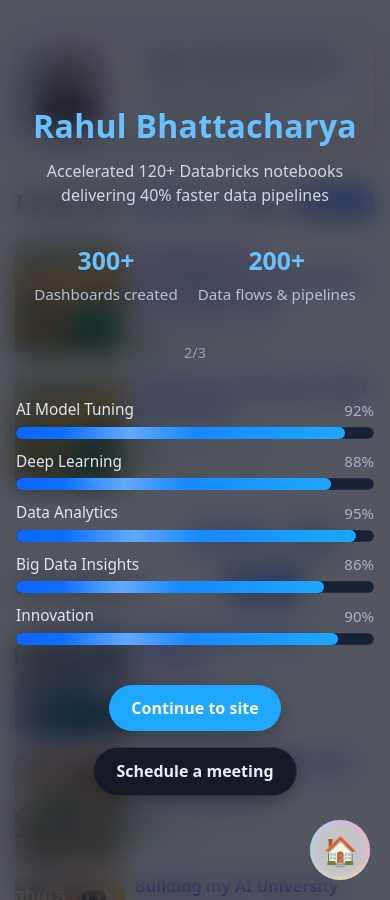
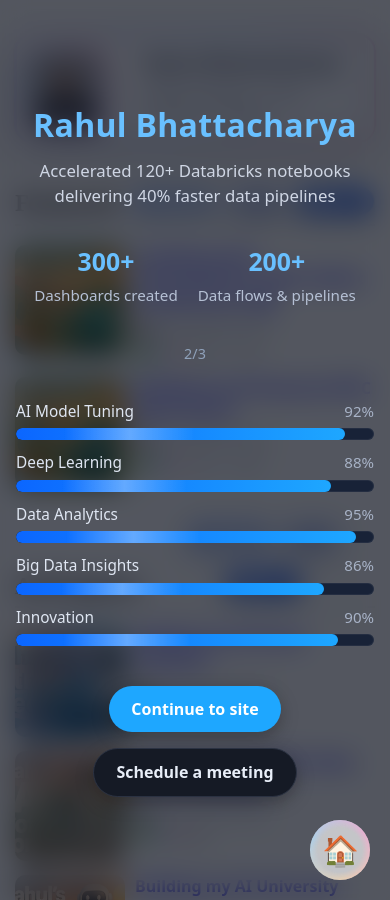
Before and after one commit to RahulBhattacharya1/RahulBhattacharya1.github.io, a Jekyll site: the page built from index.html, in a window 390 px wide. Built offline with Jekyll 4.4.1, drawn with Linux system fonts in a browser that asks for light colours; the list of posts is cut into pages by our own code.

Commit message:
Update rb_intro.css

```diff
--- a/assets/css/rb_intro.css
+++ b/assets/css/rb_intro.css
@@ -32,6 +32,9 @@
   max-width: 980px;
   color: #cfd6e4;
   line-height: 1.5;
+  font-weight: 400;
+  letter-spacing: 0;
+  font-size: clamp(1.05rem, 1.6vw, 1.25rem);
 }
 
 #rbx-rotating-caption {
```
